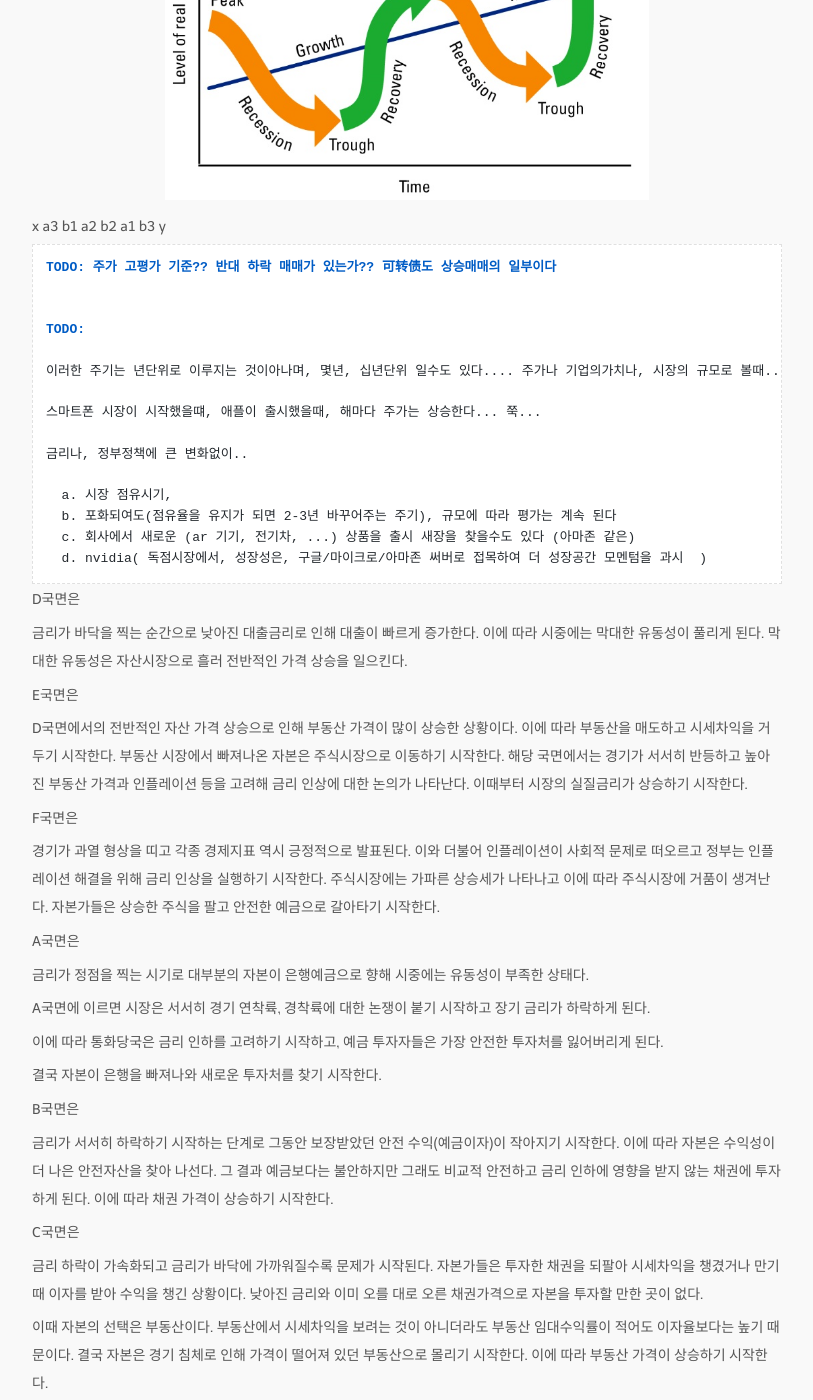
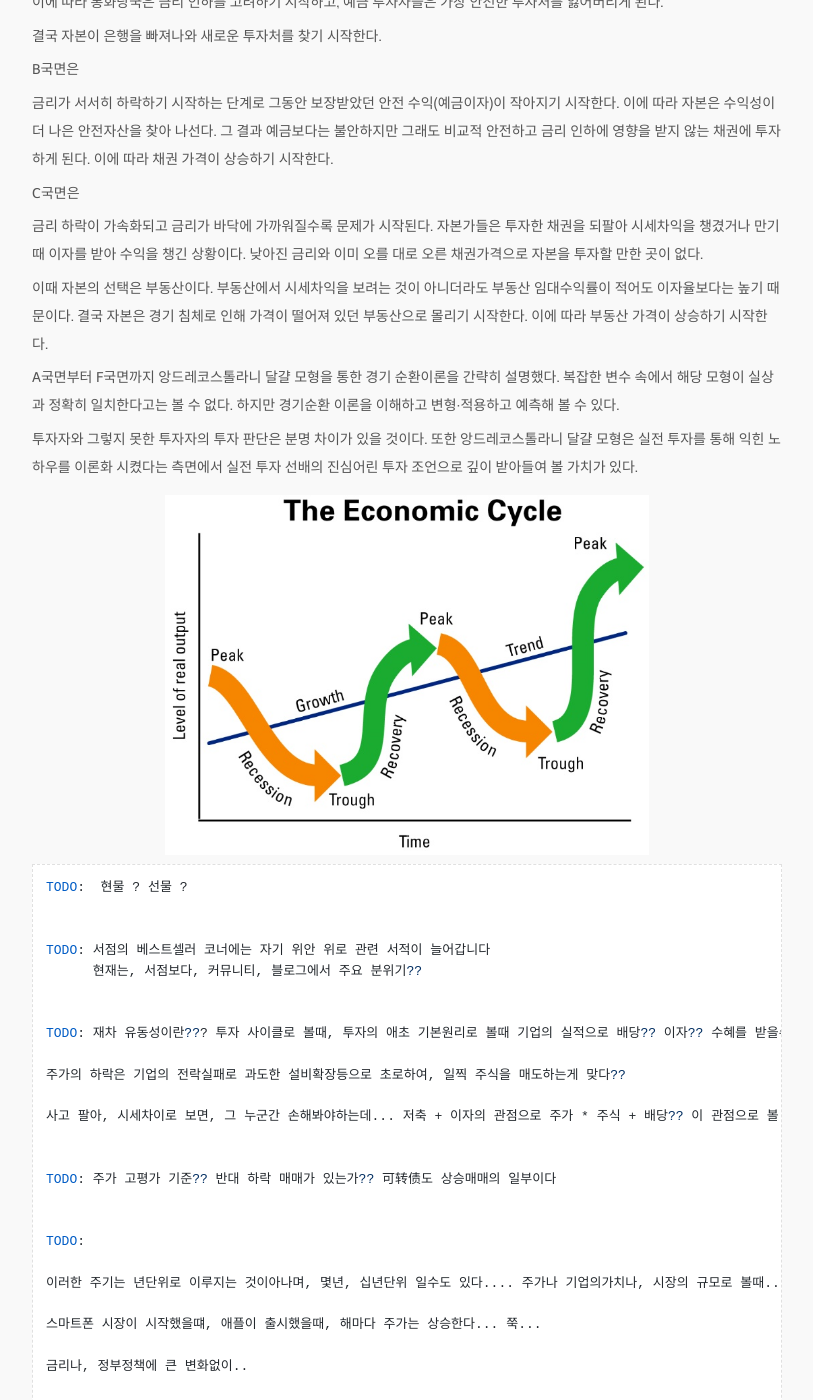
Before and after one commit to jung-research/github.io, a Jekyll site: the page built from _posts/2023-08-31-kostolany_egg.md, in a window 1280 px wide and 1400 px high, scrolled down 4137 px. Shown: the whole window, without its empty margins (233-1046 px from the left). Built offline with Jekyll 4.4.1, drawn with Linux system fonts in a browser that asks for light colours; nearby versions of some CDN libraries; some web fonts are replaced; comment, search, counter and statistics services are not loaded; some of the changed text lies outside the part shown.

Commit message:
mod posts

```diff
--- a/_posts/2023-08-31-kostolany_egg.md
+++ b/_posts/2023-08-31-kostolany_egg.md
@@ -137,12 +137,6 @@ stock trading and the general enthusiasm for stocks
 
   2. 기업의 실적이 고점을 지나 하락하기 시작한다
 
-  TODO: 재차 유동성이란??? 투자 사이클로 볼때, 투자의 애초 기본원리로 볼때 기업의 실적으로 배당?? 이자?? 수혜를 받을수 있음을,
-
-        주가의 하락은 기업의 전락실패로 과도한 설비확장등으로 초로하여, 일찍 주식을 매도하는게 맞다??
-
-        사고 팔아, 시세차이로 보면, 그 누군간 손해봐야하는데... 저축 + 이자의 관점으로 주가 * 주식 + 배당?? 이 관점으로 볼 수 있는가?
-
 ## B3
 
 * when
@@ -151,21 +145,15 @@ stock trading and the general enthusiasm for stocks
 
 * feature
 
-  1.  경제기사, 유트브, 리서치 모두 폭락을 경고하고 시세는 하락하낟
+  1.  경제기사, 유트브, 리서치 모두 폭락을 경고하고 시세는 하락한다
 
   2.  서점의 베스트셀러 코너에는 자기 위안 위로 관련 서적이 늘어갑니다
 
-      TODO: 현재는, 서점보다, 커뮤니티, 블로그에서 주요 분위기??
-
   3.  주식을 계속 매도로 가격 하락을 일으키고, 현물 가격의 하락은 선물 시장에 영향을 주어 추가적인 하락을 이르킨다
 
-      TODO:  현물 ? 선물 ?
+  4.  고점 부근에서 매수한 부화뇌동파 투자자는 가진 주식을 전부 매도하게 되고 주식 보유자는 감소하게 된다
 
-  4. 고점 부근에서 매수한 부화뇌동파 투자자는 가진 주식을 전부 매도하게 되고 주식 보유자는 감소하게 된다
-
-  5. 소신파 투자자는 이때부터 주식을 슬슬 매수하기 시작한다
-
-  6. 기관, 외국인 투자자의 매수가 종종 보인다
+  5.  소신파 투자자는 이때부터 주식을 슬슬 매수하기 시작한고 기관, 외국인 투자자의 매수가 종종 보인다
 
 ## Y
 
@@ -175,38 +163,6 @@ stock trading and the general enthusiasm for stocks
 
 
 ![egg_1](/assets/2023-08-31-kostolany_egg/kostolany_egg__egg_1.png){:class="img-inline-h280"}![egg_2](/assets/2023-08-31-kostolany_egg/kostolany_egg__egg_2.png){:class="img-inline-h280"}
-
-  x
-   a
-f   b
-e   c
- d
-  y
-
-![cycle](/assets/2023-08-31-kostolany_egg/economic_cycle.jpg){:height="360px"}
-
-  x
-a3 b1
-a2 b2
-a1 b3
-  y
-
-
-    TODO: 주가 고평가 기준?? 반대 하락 매매가 있는가?? 可转债도 상승매매의 일부이다
-
-
-    TODO:
-
-    이러한 주기는 년단위로 이루지는 것이아나며, 몇년, 십년단위 일수도 있다.... 주가나 기업의가치나, 시장의 규모로 볼때..
-
-    스마트폰 시장이 시작했을떄, 애플이 출시했을때, 해마다 주가는 상승한다... 쭉...
-
-    금리나, 정부정책에 큰 변화없이..
-
-      a. 시장 점유시기,
-      b. 포화되여도(점유율을 유지가 되면 2-3년 바꾸어주는 주기), 규모에 따라 평가는 계속 된다
-      c. 회사에서 새로운 (ar 기기, 전기차, ...) 상품을 출시 새장을 찾을수도 있다 (아마존 같은)
-      d. nvidia( 독점시장에서, 성장성은, 구글/마이크로/아마존 써버로 접목하여 더 성장공간 모멘텀을 과시  )
 
 
 D국면은
@@ -225,9 +181,6 @@ F국면은
   경기가 과열 형상을 띠고 각종 경제지표 역시 긍정적으로 발표된다. 이와 더불어 인플레이션이 사회적 문제로 떠오르고 정부는 인플레이션 해결을
   위해 금리 인상을 실행하기 시작한다. 주식시장에는 가파른 상승세가 나타나고 이에 따라 주식시장에 거품이 생겨난다. 자본가들은 상승한 주식을
   팔고 안전한 예금으로 갈아타기 시작한다.
-
-
-
 
 A국면은
 
@@ -254,18 +207,51 @@ C국면은
   자본은 경기 침체로 인해 가격이 떨어져 있던 부동산으로 몰리기 시작한다. 이에 따라 부동산 가격이 상승하기 시작한다.
 
 
-
-
 A국면부터 F국면까지 앙드레코스톨라니 달걀 모형을 통한 경기 순환이론을 간략히 설명했다. 복잡한 변수 속에서 해당 모형이 실상과 정확히 일치한다고는
 볼 수 없다. 하지만 경기순환 이론을 이해하고 변형·적용하고 예측해 볼 수 있다.
 
 투자자와 그렇지 못한 투자자의 투자 판단은 분명 차이가 있을 것이다. 또한 앙드레코스톨라니 달걀 모형은 실전 투자를 통해 익힌 노하우를 이론화 시켰다는
 측면에서 실전 투자 선배의 진심어린 투자 조언으로 깊이 받아들여 볼 가치가 있다.
 
+![cycle](/assets/2023-08-31-kostolany_egg/economic_cycle.jpg){:height="360px"}
+
+
+    TODO:  현물 ? 선물 ?
+
+
+    TODO: 서점의 베스트셀러 코너에는 자기 위안 위로 관련 서적이 늘어갑니다
+          현재는, 서점보다, 커뮤니티, 블로그에서 주요 분위기??
+
+
+    TODO: 재차 유동성이란??? 투자 사이클로 볼때, 투자의 애초 기본원리로 볼때 기업의 실적으로 배당?? 이자?? 수혜를 받을수 있음을,
+
+    주가의 하락은 기업의 전락실패로 과도한 설비확장등으로 초로하여, 일찍 주식을 매도하는게 맞다??
+
+    사고 팔아, 시세차이로 보면, 그 누군간 손해봐야하는데... 저축 + 이자의 관점으로 주가 * 주식 + 배당?? 이 관점으로 볼 수 있는가?
+
+
+    TODO: 주가 고평가 기준?? 반대 하락 매매가 있는가?? 可转债도 상승매매의 일부이다
+
+
+    TODO:
+
+    이러한 주기는 년단위로 이루지는 것이아나며, 몇년, 십년단위 일수도 있다.... 주가나 기업의가치나, 시장의 규모로 볼때..
+
+    스마트폰 시장이 시작했을떄, 애플이 출시했을때, 해마다 주가는 상승한다... 쭉...
+
+    금리나, 정부정책에 큰 변화없이..
+
+      a. 시장 점유시기,
+      b. 포화되여도(점유율을 유지가 되면 2-3년 바꾸어주는 주기), 규모에 따라 평가는 계속 된다
+      c. 회사에서 새로운 (ar 기기, 전기차, ...) 상품을 출시 새장을 찾을수도 있다 (아마존 같은)
+      d. nvidia( 독점시장에서, 성장성은, 구글/마이크로/아마존 써버로 접목하여 더 성장공간 모멘텀을 과시  )
+
 
     Q: 부동산을 투자 대상으로 볼때, 주기를 3년? 그이상이 아닌 단기 매매도 가능한가?
 
 
+*[유동성]: 유동성(market liquidity) 은 경제학 개념으로 자산이나 채권을 손실 없이 현금으로 전환할 수 있는 정도를 나타낸다
+
 *[경기부양]: [경기부양(economic stimulus)이란?](/2023/08/30/economics_question.html#economic-stimulus)
 
 [^1]: 「앙드레 코스톨라니」(André Kostolany, February 9, 1906 - September 14, 1999)
```
Also changed, not shown: _posts/2023-08-23-season_theory.md (+1 -1 lines).
